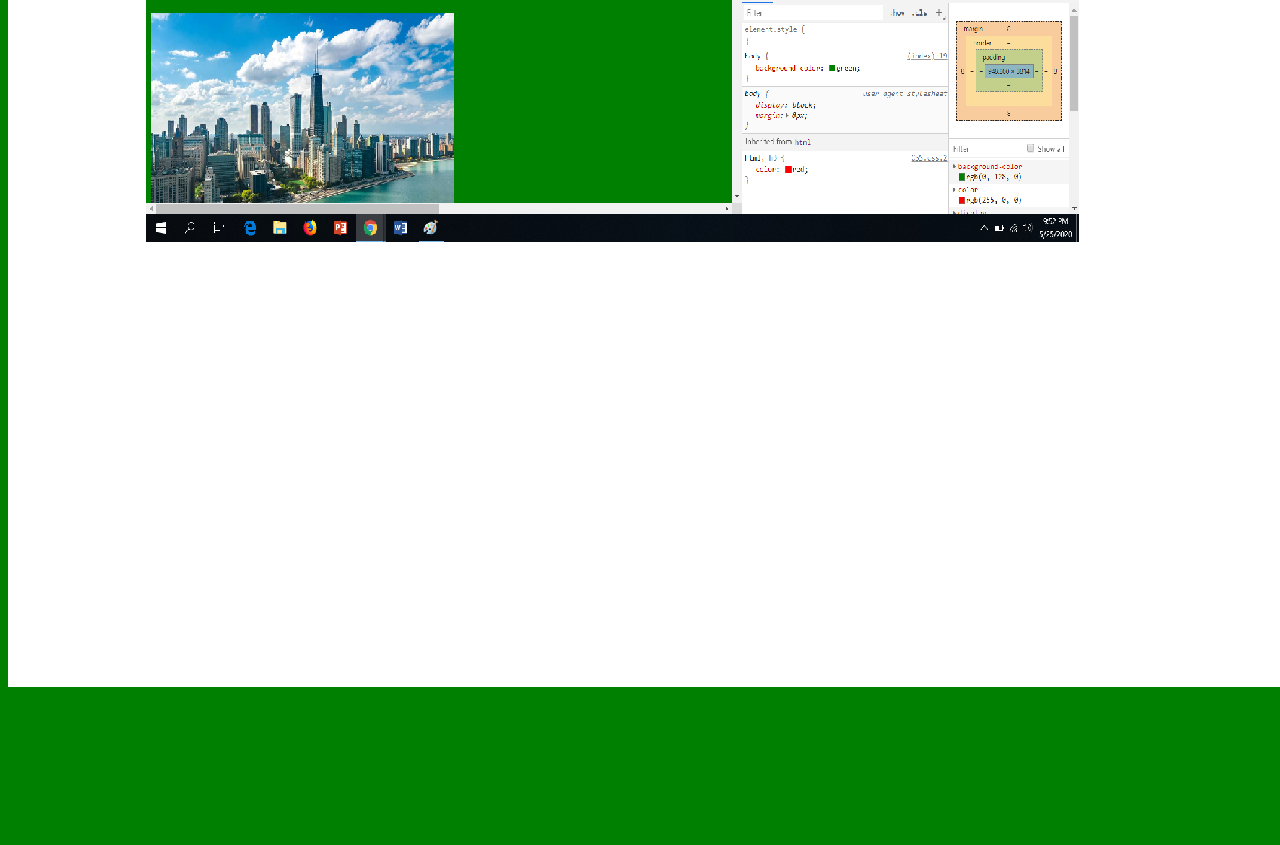
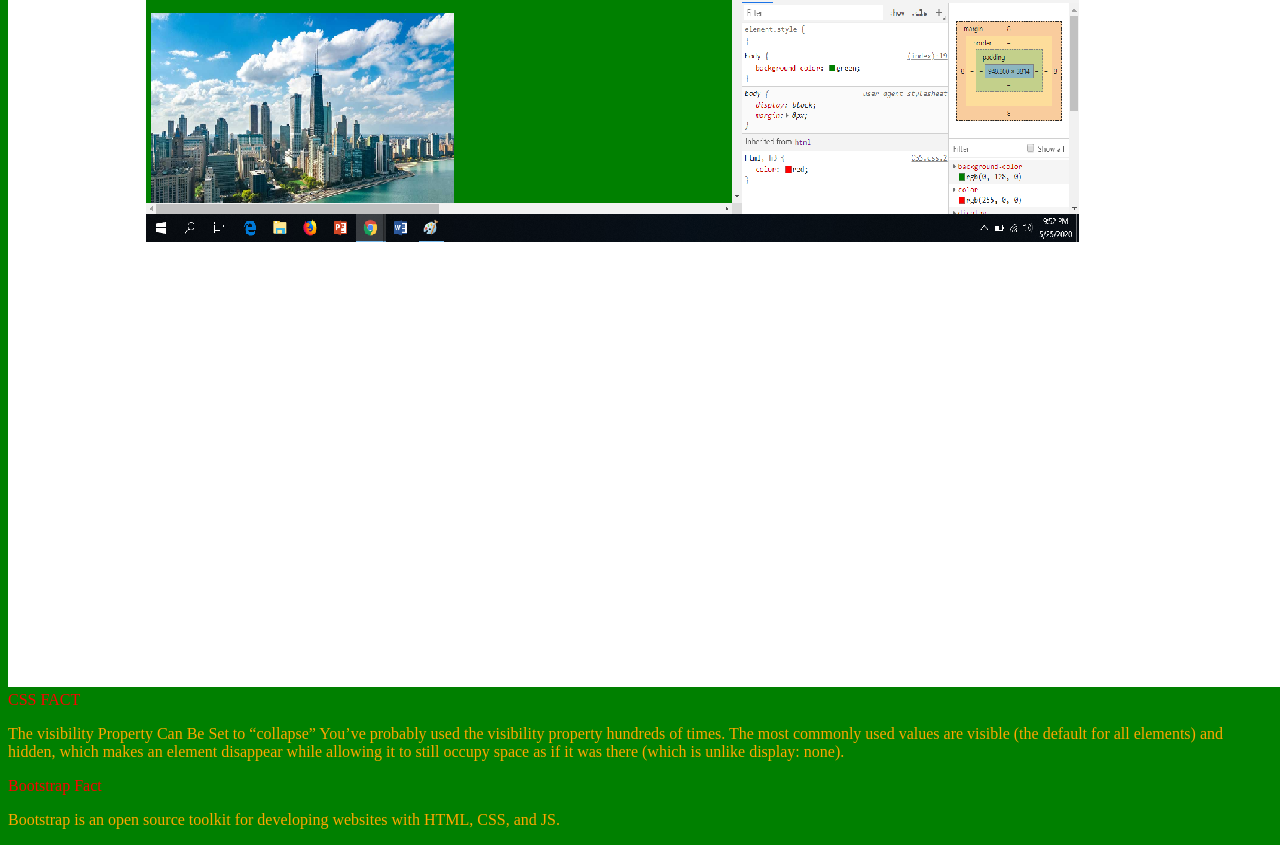
Before and after one commit to CMALI59/CMALI59.github.io, a plain HTML site: page index.html in a window 1280 px wide. Shown: the part 4203-5048 px from the top of the page. Before the commit the page ends 4902 px from the top, so only its background shows below. Drawn offline with Linux system fonts and the light colour scheme.

Commit message:
Update index.html

```diff
--- a/index.html
+++ b/index.html
@@ -137,6 +137,16 @@ This sentence I love chicago has position: relative;
  <h9>Box Model</h9>
  <img src=" https://raw.githubusercontent.com/CMALI59/CMALI59.github.io/master/boxmodel.png">
 
+ <h10>CSS FACT</h10>
+ <p>The visibility Property Can Be Set to “collapse”
+You’ve probably used the visibility property hundreds of times.
+  The most commonly used values are visible (the default for all elements) and hidden, which makes an element disappear
+  while allowing it to still occupy space as if it was there (which is unlike display: none).</p>
+
+
+ <h11>Bootstrap Fact</h11>
+ <p>Bootstrap is an open source toolkit for developing websites with HTML, CSS, and JS.</p>
+
 
 
     </body>
```
